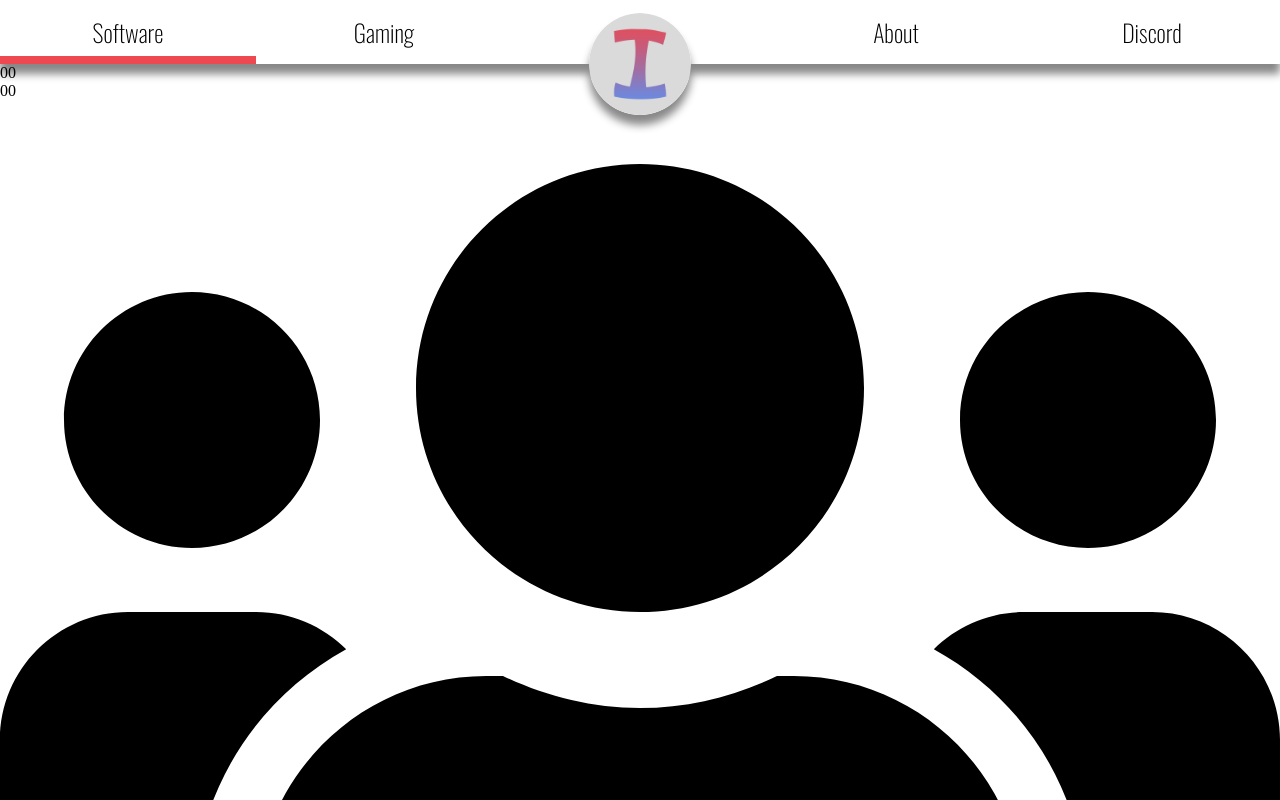
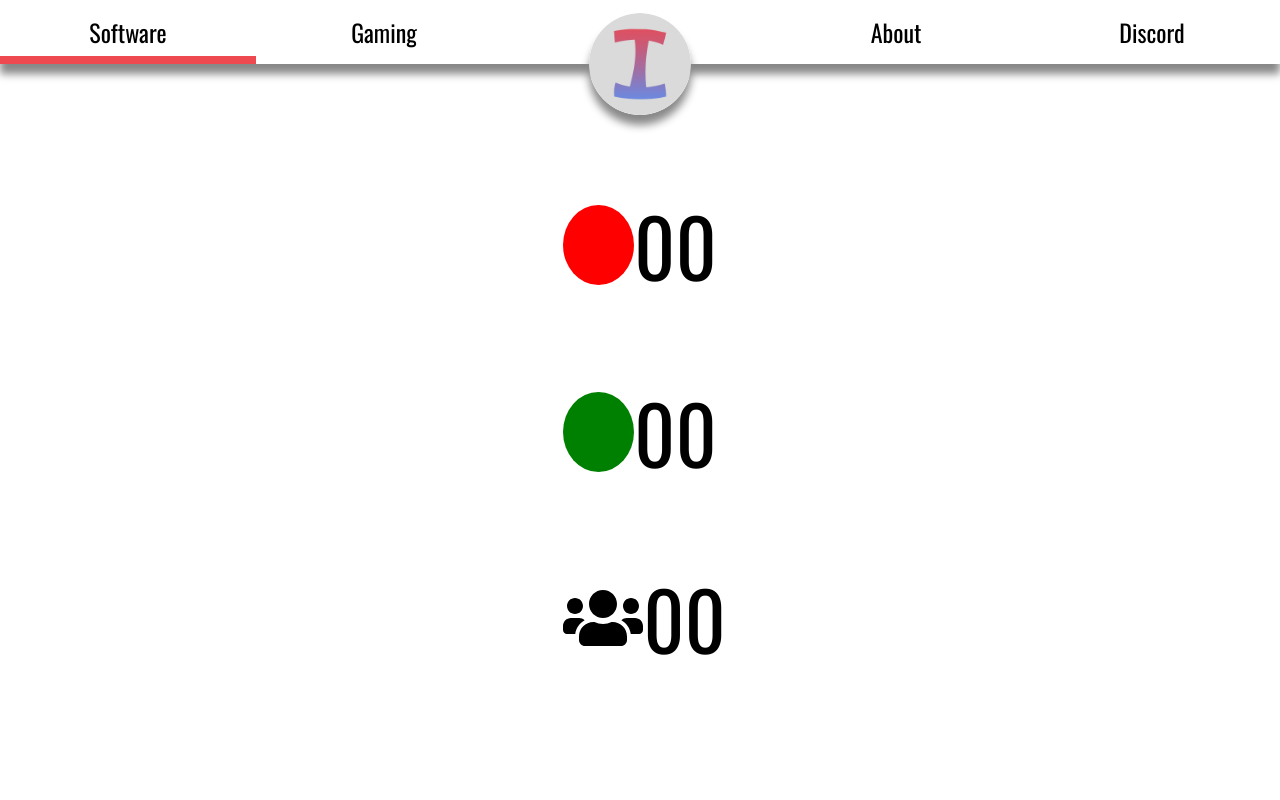
Before and after one commit to implodium/implodium.github.io-new, a Vue app: page / in a window 1280 px wide. Shown: the top 800 px of the page. Built offline with nearby package versions, Linux system fonts and the light colour scheme; no server answers; the database is empty.

Commit message:
added style to the tracker

```diff
--- a/src/App.vue
+++ b/src/App.vue
@@ -1,8 +1,9 @@
 <template>
     <div id="app">
-        <Navigation/>
+        <header><Navigation/></header>
 
-        <router-view/>
+        <div class="content"><router-view/></div>
+
     </div>
 </template>
 
@@ -36,4 +37,12 @@ body {
     margin: 0;
 }
 
+.content {
+    height: 92vh;
+    display: flex;
+    justify-content: center;
+    align-items: center;
+    flex-direction: row;
+}
+
 </style>
--- a/src/components/DiscordStatsVertical.vue
+++ b/src/components/DiscordStatsVertical.vue
@@ -1,5 +1,5 @@
 <template>
-    <div class="discord-stats-vertical">
+    <div class="discord-stats-vertical" :style="{width: width, height: height}">
         <div class="offline-display tracking-display">
             <div class="status-circle"></div>
             <div class="tracking-number">00</div>
@@ -16,11 +16,17 @@
 </template>
 
 <script lang="ts">
-import { Component, Vue } from 'vue-property-decorator';
+import { Component, Prop, Vue } from 'vue-property-decorator';
 import * as firebase from 'firebase';
 
 @Component
 export default class DiscordStatsVertical extends Vue {
+    @Prop({ required: false, default: () => '70vh' })
+    private height!: string
+
+    @Prop({ required: false, default: () => '12vw' })
+    private width!: string
+
     mounted() {
         const membersOnlineDisplay = document.querySelector('.online-display .tracking-number') as HTMLElement
         const membersOfflineDisplay = document.querySelector('.offline-display .tracking-number') as HTMLElement
@@ -53,7 +59,37 @@ export default class DiscordStatsVertical extends Vue {
 </script>
 
 <style scoped lang="scss">
-.discord-stats-vertical {
 
+@import url('https://fonts.googleapis.com/css?family=Oswald');
+
+.tracking-display {
+    width: 100%;
+    height: 33.3%;
+
+    display: flex;
+    justify-content: space-between;
+    align-items: center;
+
+    img, .status-circle {
+        height: 10vh;
+        width: 10vh;
+    }
+
+    .status-circle {
+        border-radius: 100%;
+    }
+
+    .tracking-number {
+        font-size: 10vh;
+        font-family: 'Oswald', sans-serif;
+    }
+}
+
+.offline-display .status-circle {
+    background-color: red;
+}
+
+.online-display .status-circle {
+    background-color: green;
 }
 </style>
```
